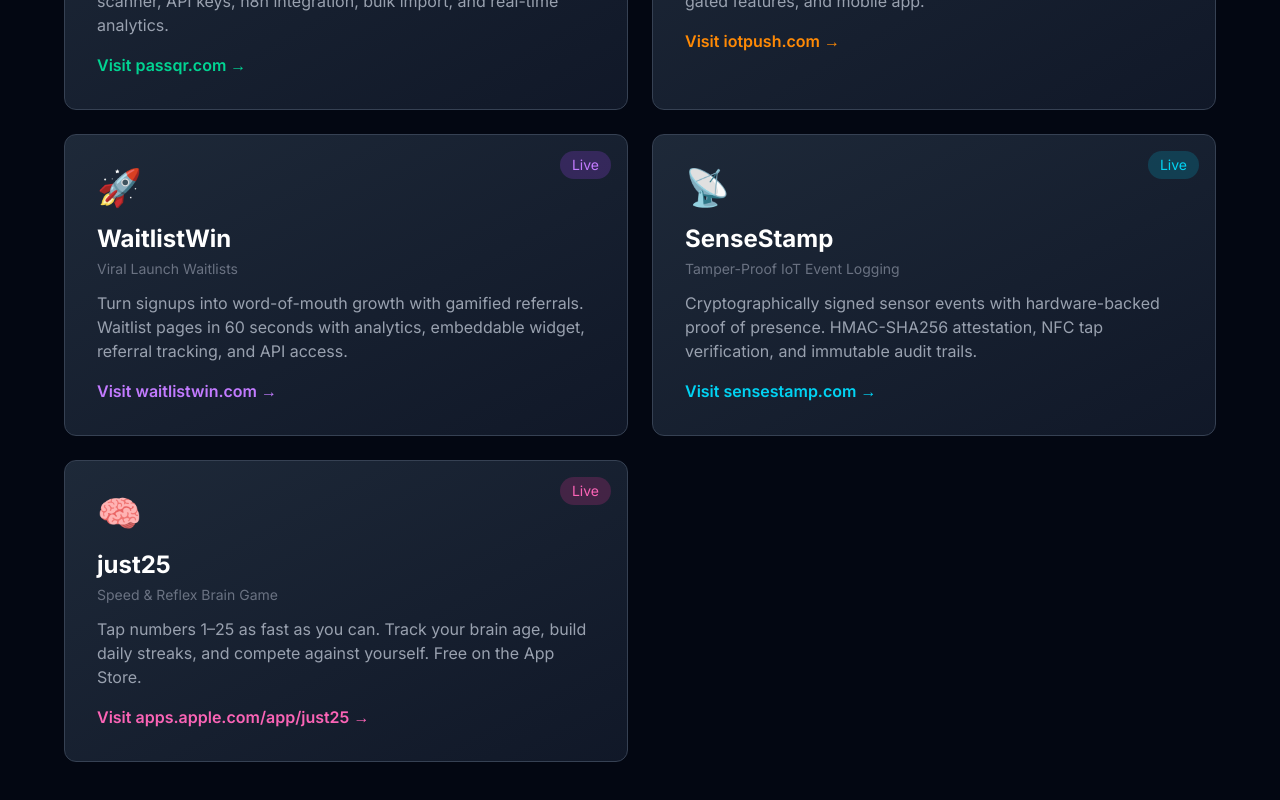
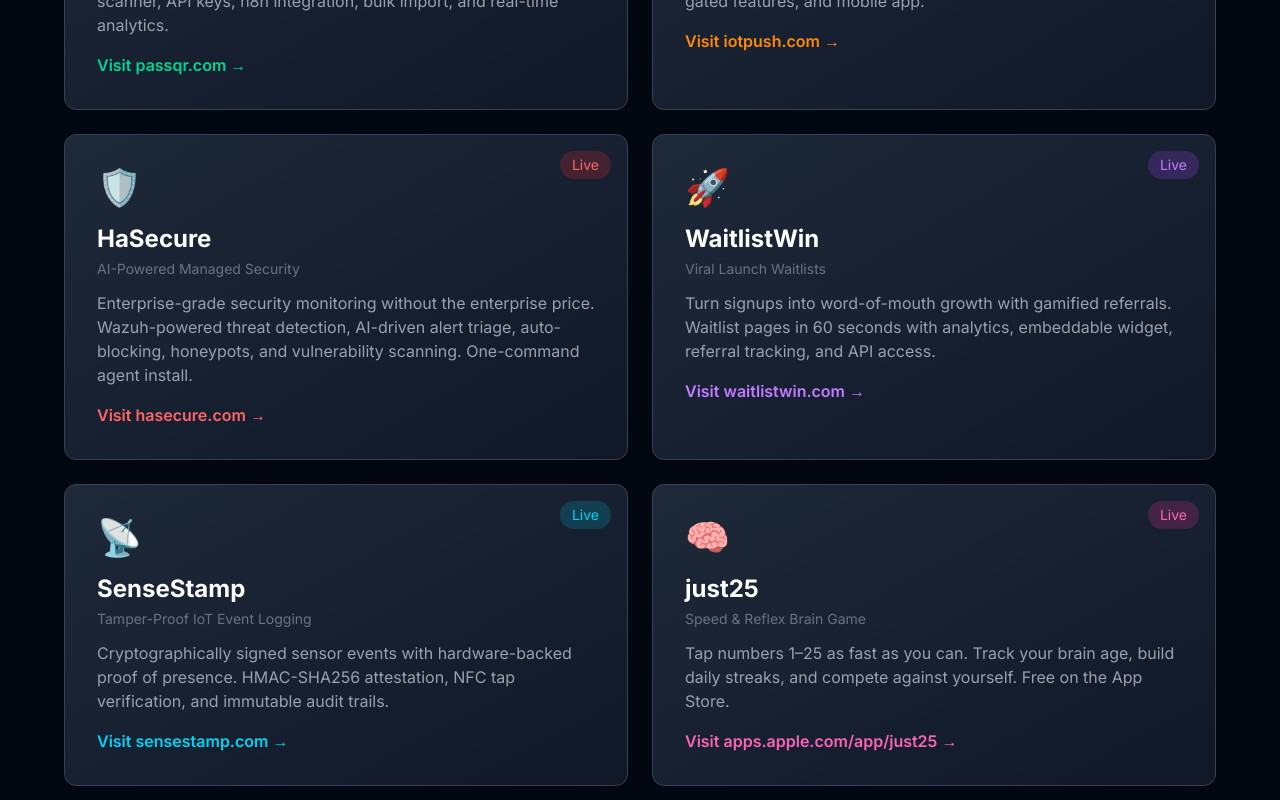
Before and after one commit to dasecure/dasecure-website, a Next.js app: page / in a window 1280 px wide. Shown: the part 1480-2280 px from the top of the page. Built offline with nearby package versions, Linux system fonts and the light colour scheme.

Commit message:
Add HaSecure to product portfolio

```diff
--- a/src/app/page.tsx
+++ b/src/app/page.tsx
@@ -30,6 +30,20 @@
       badge: "bg-orange-500/20 text-orange-400",
       border: "hover:border-orange-500/50",
       link: "text-orange-400 group-hover:text-orange-300",
+    },
+  },
+  {
+    name: "HaSecure",
+    emoji: "🛡️",
+    tagline: "AI-Powered Managed Security",
+    description:
+      "Enterprise-grade security monitoring without the enterprise price. Wazuh-powered threat detection, AI-driven alert triage, auto-blocking, honeypots, and vulnerability scanning. One-command agent install.",
+    url: "https://hasecure.com",
+    color: "red",
+    colorClasses: {
+      badge: "bg-red-500/20 text-red-400",
+      border: "hover:border-red-500/50",
+      link: "text-red-400 group-hover:text-red-300",
     },
   },
   {
```
